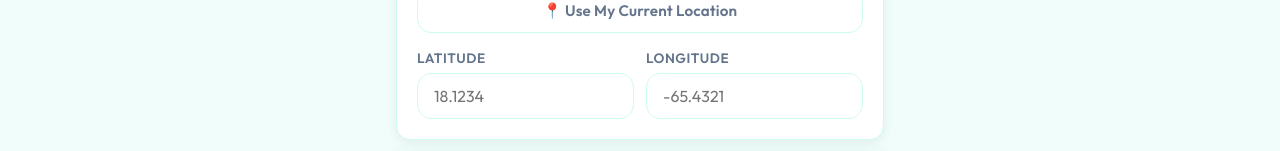
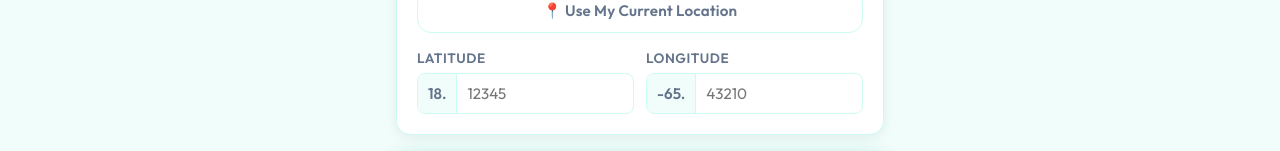
Before and after one commit to qforgues/abierto, a React (Vite) app in the folder frontend/: page /register in a window 1280 px wide. Shown: the part 776-927 px from the top of the page. Built offline with nearby package versions, Linux system fonts and the light colour scheme; no server answers.

Commit message:
feat: prefixed lat/lon inputs — user only types decimal digits
18. and -65. shown as fixed prefixes; GPS still fills in full value.
Saves and loads correctly in both register and owner dashboard.

Co-Authored-By: Claude Sonnet 4.6 <noreply@anthropic.com>

```diff
--- a/frontend/src/pages/OwnerDashboard.jsx
+++ b/frontend/src/pages/OwnerDashboard.jsx
@@ -42,7 +42,9 @@ export default function OwnerDashboard() {
     setReturnDate(stored.return_date || '');
     setEditForm({
       name: b.name, description: b.description || '', category: b.category || '',
-      lat: b.lat || '', lon: b.lon || '', phone: (() => {
+      lat: b.lat ? String(b.lat).split('.')[1] || '' : '',
+      lon: b.lon ? String(b.lon).split('.')[1] || '' : '',
+      phone: (() => {
         const d = (b.phone || '').replace(/\D/g, '').slice(-10);
         if (!d) return '';
         if (d.length > 6) return `(${d.slice(0,3)}) ${d.slice(3,6)}-${d.slice(6)}`;
@@ -82,8 +84,8 @@ export default function OwnerDashboard() {
         name: editForm.name,
         description: editForm.description || null,
         category: editForm.category || null,
-        lat: editForm.lat ? parseFloat(editForm.lat) : null,
-        lon: editForm.lon ? parseFloat(editForm.lon) : null,
+        lat: editForm.lat ? parseFloat('18.' + editForm.lat) : null,
+        lon: editForm.lon ? parseFloat('-65.' + editForm.lon) : null,
         phone: editForm.phone ? `+1${editForm.phone.replace(/\D/g, '')}` : null,
       });
       await load();
@@ -97,7 +99,11 @@ export default function OwnerDashboard() {
 
   const getLocation = () => {
     navigator.geolocation.getCurrentPosition(
-      (pos) => setEditForm(f => ({ ...f, lat: pos.coords.latitude.toFixed(6), lon: pos.coords.longitude.toFixed(6) })),
+      (pos) => setEditForm(f => ({
+        ...f,
+        lat: pos.coords.latitude.toFixed(6).split('.')[1],
+        lon: pos.coords.longitude.toFixed(6).split('.')[1],
+      })),
       (err) => {
         if (err.code === 1) {
           alert('Location access is blocked. Please enable it in your browser or device settings, then try again.');
@@ -215,8 +221,20 @@ export default function OwnerDashboard() {
               </div>
               <button type="button" className="btn btn-ghost btn-sm" onClick={getLocation}>{ow.useLocation}</button>
               <div style={{ display: 'grid', gridTemplateColumns: '1fr 1fr', gap: 12 }}>
-                <div className="field"><label>Lat</label><input type="number" step="any" value={editForm.lat} onChange={e => setEditForm(f => ({ ...f, lat: e.target.value }))} /></div>
-                <div className="field"><label>Lon</label><input type="number" step="any" value={editForm.lon} onChange={e => setEditForm(f => ({ ...f, lon: e.target.value }))} /></div>
+                <div className="field">
+                  <label>Lat</label>
+                  <div style={{ display: 'flex', alignItems: 'center', border: '1.5px solid var(--border)', borderRadius: 8, overflow: 'hidden', background: 'white' }}>
+                    <span style={{ padding: '0 10px', color: 'var(--mid)', fontWeight: 600, fontSize: '0.95rem', borderRight: '1px solid var(--border)', background: 'var(--light)', alignSelf: 'stretch', display: 'flex', alignItems: 'center' }}>18.</span>
+                    <input type="number" step="any" min="0" max="999999" value={editForm.lat} onChange={e => setEditForm(f => ({ ...f, lat: e.target.value }))} style={{ border: 'none', flex: 1, padding: '10px 10px', outline: 'none', fontSize: '0.95rem', background: 'transparent' }} />
+                  </div>
+                </div>
+                <div className="field">
+                  <label>Lon</label>
+                  <div style={{ display: 'flex', alignItems: 'center', border: '1.5px solid var(--border)', borderRadius: 8, overflow: 'hidden', background: 'white' }}>
+                    <span style={{ padding: '0 10px', color: 'var(--mid)', fontWeight: 600, fontSize: '0.95rem', borderRight: '1px solid var(--border)', background: 'var(--light)', alignSelf: 'stretch', display: 'flex', alignItems: 'center' }}>-65.</span>
+                    <input type="number" step="any" min="0" max="999999" value={editForm.lon} onChange={e => setEditForm(f => ({ ...f, lon: e.target.value }))} style={{ border: 'none', flex: 1, padding: '10px 10px', outline: 'none', fontSize: '0.95rem', background: 'transparent' }} />
+                  </div>
+                </div>
               </div>
               <button className="btn btn-primary" onClick={saveInfo} disabled={savingInfo}>
                 {savingInfo ? ow.saving : ow.saveChanges}
--- a/frontend/src/pages/RegisterPage.jsx
+++ b/frontend/src/pages/RegisterPage.jsx
@@ -31,8 +31,8 @@ export default function RegisterPage() {
     setLocDenied(false);
     navigator.geolocation.getCurrentPosition(
       (pos) => {
-        set('lat', pos.coords.latitude.toFixed(6));
-        set('lon', pos.coords.longitude.toFixed(6));
+        set('lat', pos.coords.latitude.toFixed(6).split('.')[1]);
+        set('lon', pos.coords.longitude.toFixed(6).split('.')[1]);
         setLocating(false);
       },
       (err) => {
@@ -57,8 +57,8 @@ export default function RegisterPage() {
         description: form.description.trim() || null,
         category: form.category || null,
         phone: form.phone ? `+1${form.phone.replace(/\D/g, '')}` : null,
-        lat: form.lat ? parseFloat(form.lat) : null,
-        lon: form.lon ? parseFloat(form.lon) : null,
+        lat: form.lat ? parseFloat('18.' + form.lat) : null,
+        lon: form.lon ? parseFloat('-65.' + form.lon) : null,
       });
       navigate('/register/success', { state: { code: data.code, businessId: data.business.id, name: data.business.name } });
     } catch (err) {
@@ -118,11 +118,17 @@ export default function RegisterPage() {
             <div style={{ display: 'grid', gridTemplateColumns: '1fr 1fr', gap: 12 }}>
               <div className="field">
                 <label>{r.labelLat}</label>
-                <input type="number" step="any" value={form.lat} onChange={e => set('lat', e.target.value)} placeholder="18.1234" />
+                <div style={{ display: 'flex', alignItems: 'center', border: '1.5px solid var(--border)', borderRadius: 8, overflow: 'hidden', background: 'white' }}>
+                  <span style={{ padding: '0 10px', color: 'var(--mid)', fontWeight: 600, fontSize: '0.95rem', borderRight: '1px solid var(--border)', background: 'var(--light)', alignSelf: 'stretch', display: 'flex', alignItems: 'center' }}>18.</span>
+                  <input type="number" step="any" min="0" max="999999" value={form.lat} onChange={e => set('lat', e.target.value)} placeholder="12345" style={{ border: 'none', flex: 1, padding: '10px 10px', outline: 'none', fontSize: '0.95rem', background: 'transparent' }} />
+                </div>
               </div>
               <div className="field">
                 <label>{r.labelLon}</label>
-                <input type="number" step="any" value={form.lon} onChange={e => set('lon', e.target.value)} placeholder="-65.4321" />
+                <div style={{ display: 'flex', alignItems: 'center', border: '1.5px solid var(--border)', borderRadius: 8, overflow: 'hidden', background: 'white' }}>
+                  <span style={{ padding: '0 10px', color: 'var(--mid)', fontWeight: 600, fontSize: '0.95rem', borderRight: '1px solid var(--border)', background: 'var(--light)', alignSelf: 'stretch', display: 'flex', alignItems: 'center' }}>-65.</span>
+                  <input type="number" step="any" min="0" max="999999" value={form.lon} onChange={e => set('lon', e.target.value)} placeholder="43210" style={{ border: 'none', flex: 1, padding: '10px 10px', outline: 'none', fontSize: '0.95rem', background: 'transparent' }} />
+                </div>
               </div>
             </div>
           </div>
```
